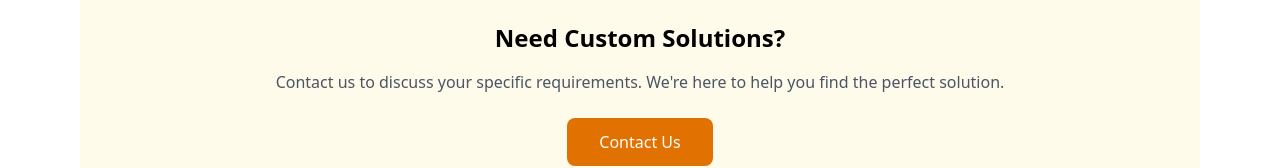
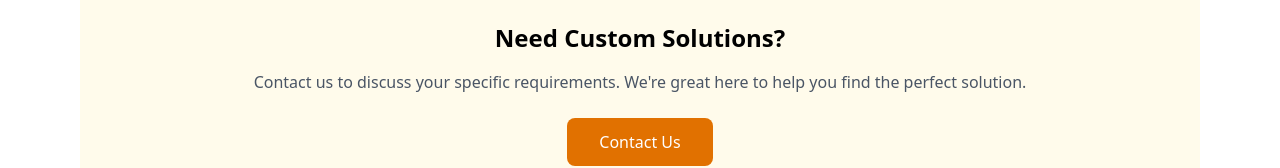
Before and after one commit to akila199910/serbiro, a Next.js app: page /products in a window 1280 px wide. Shown: the part 1546-1714 px from the top of the page. Built offline with nearby package versions, Linux system fonts and the light colour scheme.

Commit message:
Update page.tsx

```diff
--- a/app/(pages)/products/page.tsx
+++ b/app/(pages)/products/page.tsx
@@ -51,7 +51,7 @@ const ProductsPage = () => {
           <div className="bg-amber-50 rounded-lg p-8">
             <h2 className="text-2xl font-bold mb-4">Need Custom Solutions?</h2>
             <p className="text-gray-600 mb-6">
-              Contact us to discuss your specific requirements. We're here to help you find the perfect solution.
+              Contact us to discuss your specific requirements. {"We're great"} here to help you find the perfect solution.
             </p>
             <button className="bg-amber-600 text-white px-8 py-3 rounded-lg hover:bg-amber-700 transition-colors">
               Contact Us
```
